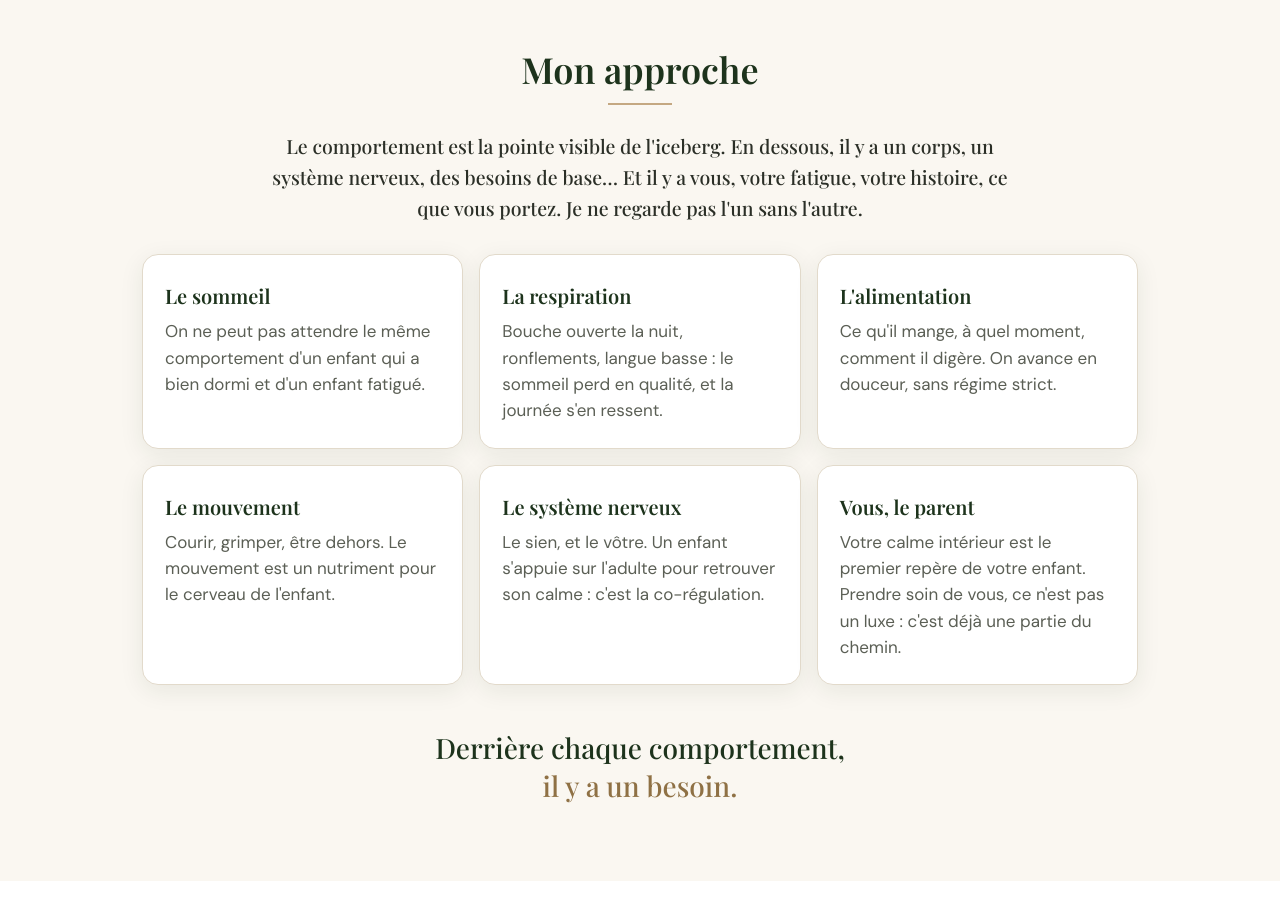
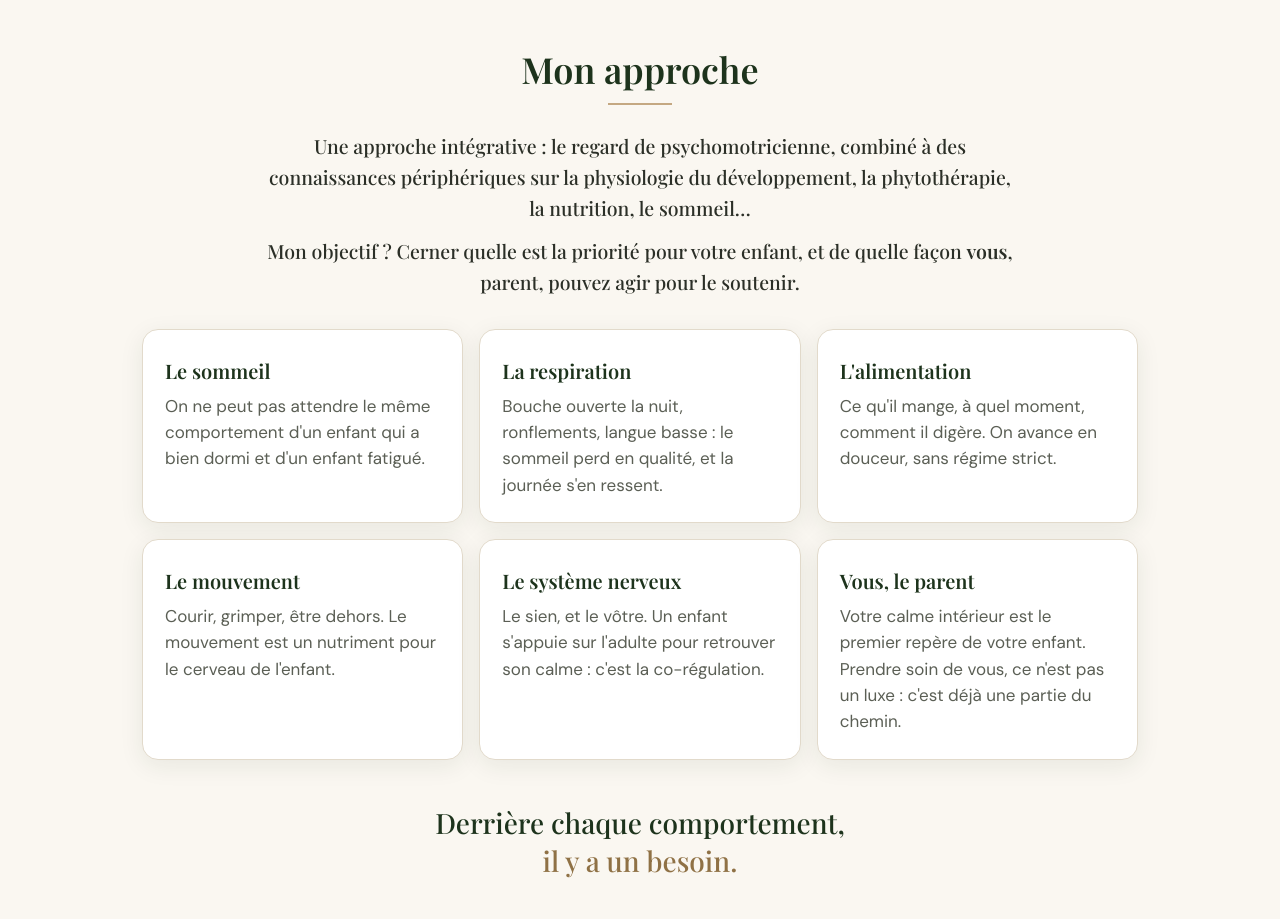
Before and after one commit to Parentacoeur/site, a plain HTML site: page index.html in a window 1280 px wide. Shown: the part 2460-3379 px from the top of the page. Drawn offline with nearby package versions, Linux system fonts and the light colour scheme; a web font is replaced by a local one.

Commit message:
Accueil : nouveau texte Mon approche
Co-Authored-By: Claude Opus 5.5 <noreply@anthropic.com>

```diff
--- a/index.html
+++ b/index.html
@@ -137,7 +137,8 @@
     <div class="centre">
       <h2>Mon approche</h2>
       <div class="filet"></div>
-      <p class="chapeau etroit" style="margin:0 auto">Le comportement est la pointe visible de l'iceberg. En dessous, il y a un corps, un système nerveux, des besoins de base… Et il y a vous, votre fatigue, votre histoire, ce que vous portez. Je ne regarde pas l'un sans l'autre.</p>
+      <p class="chapeau etroit" style="margin:0 auto 12px">Une approche intégrative : le regard de psychomotricienne, combiné à des connaissances périphériques sur la physiologie du développement, la phytothérapie, la nutrition, le sommeil…</p>
+      <p class="chapeau etroit" style="margin:0 auto">Mon objectif ? Cerner quelle est la priorité pour votre enfant, et de quelle façon <strong>vous</strong>, parent, pouvez agir pour le soutenir.</p>
     </div>
     <div class="piliers">
       <div class="pilier"><h3>Le sommeil</h3><p>On ne peut pas attendre le même comportement d'un enfant qui a bien dormi et d'un enfant fatigué.</p></div>
```
